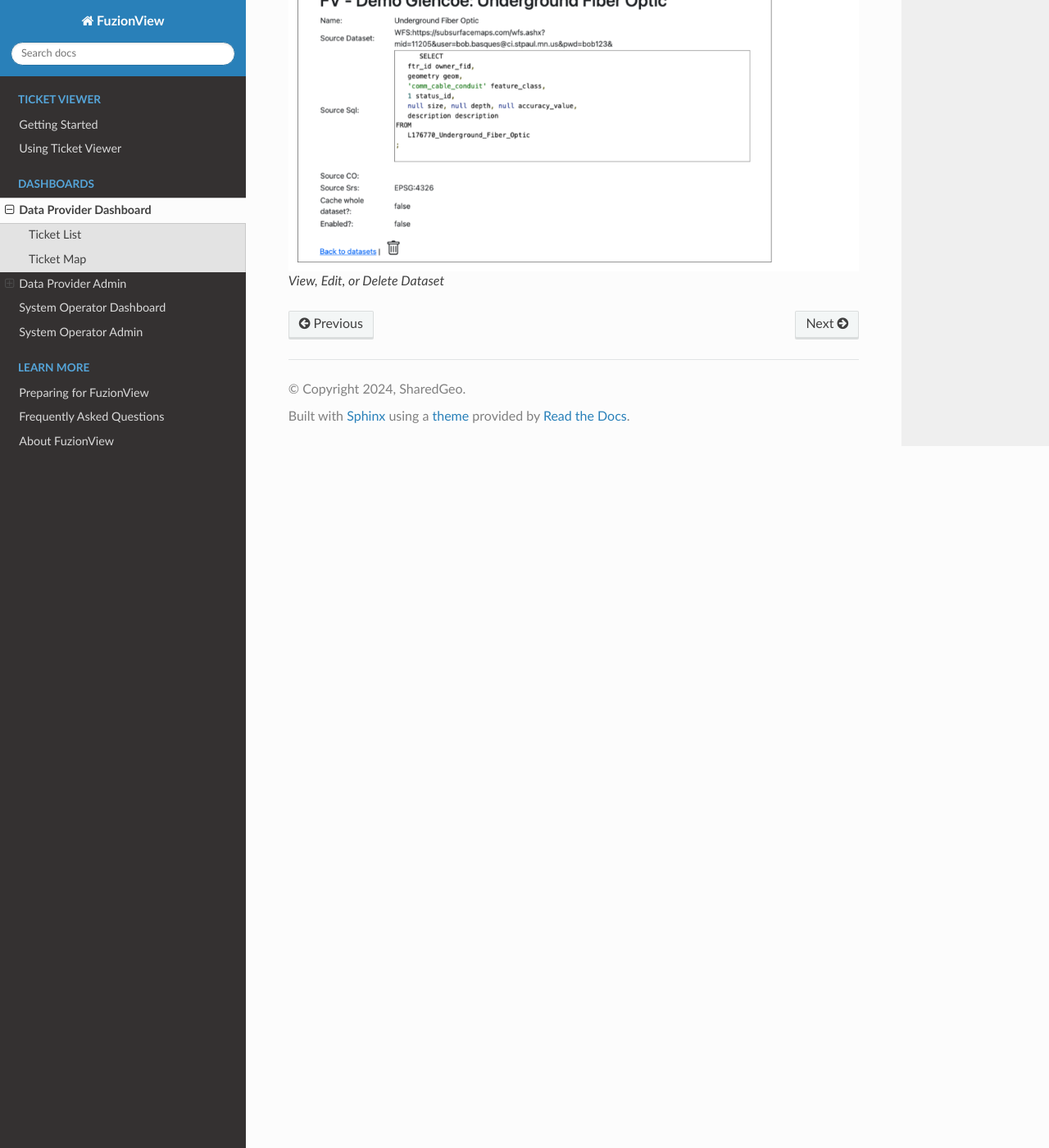
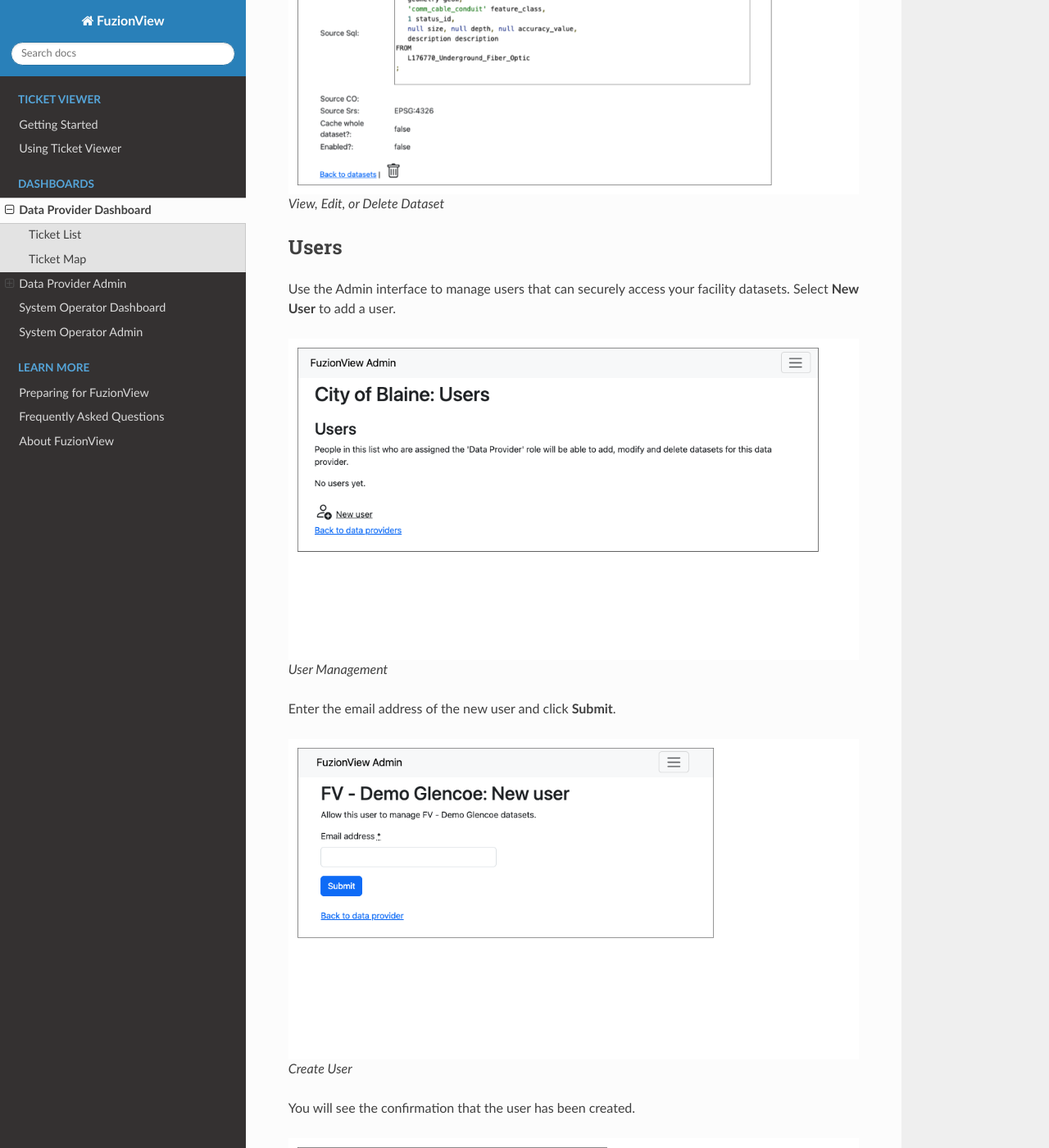
Before and after one commit to FuzionView/FV-Docs, a Sphinx documentation site: the page built from source/DataProvider.rst, in a window 1280 px wide and 1400 px high, scrolled down 2239 px. Shown: the whole window at 82% size. Built offline with Sphinx 7.4.7 and the Read the Docs theme 2.0.0, drawn with Linux system fonts in a browser that asks for light colours; some of the changed text lies outside the part shown.

Commit message:
Lots of new images and renaming

```diff
--- a/source/DataProvider.rst
+++ b/source/DataProvider.rst
@@ -47,3 +47,39 @@
    :class: with-border
 
    *View, Edit, or Delete Dataset*
+
+Users
+------
+
+Use the Admin interface to manage users that can securely access your facility datasets.
+Select **New User** to add a user.
+
+.. figure:: /_static/DPAdmin2_Users1.png
+   :alt: User Management
+   :class: with-border
+
+   *User Management*
+
+Enter the email address of the new user and click **Submit**.
+
+.. figure:: /_static/DPAdmin2_Users2.png
+   :alt: Create User
+   :class: with-border
+
+   *Create User*
+
+You will see the confirmation that the user has been created.
+
+.. figure:: /_static/DPAdmin2_Users3.png
+   :alt: User Created
+   :class: with-border
+
+   *User Created*
+
+To manage existing users, select the icon next to the user you want to View, Edit, or Delete.
+
+.. figure:: /_static/DPAdmin2_Users4.png
+   :alt: Create New User
+   :class: with-border
+
+   *View, Edit, or Delete Dataset*
--- a/source/SystemOperator.rst
+++ b/source/SystemOperator.rst
@@ -6,7 +6,7 @@
 
 Displays a list of all the tickets managed by the System Operator.
 
-.. figure:: /_static/DPDashboard1.png
+.. figure:: /_static/SODashboard1_TicketList1.png
    :alt: The Ticket List
    :class: with-border
 
@@ -17,7 +17,7 @@
 
 Displays a map of all the tickets managed by the System Operator.
 
-.. figure:: /_static/DPDashboard2.png
+.. figure:: /_static/SODashboard2_TicketMap1.png
    :alt: The FuzionView System Operator Dashboard
    :class: with-border
 
@@ -34,7 +34,7 @@
 The System Operator Dashboard is the Operational Interface for the System Operator.
 The Dashboard displays a list of all the Data Providers managed by the System Operator.
 
-.. figure:: /_static/SODashboard1.png
+.. figure:: /_static/SOAdmin1_DataProvider1.png
    :alt: The FuzionView System Operator Dashboard
    :class: with-border
 
```
Also changed, not shown: other parts of source/DataProvider.rst (+2 -2 lines), source/_static/DPAdmin2_Users.png (deleted), source/_static/DPAdmin2_Users1.png (added), source/_static/DPAdmin2_Users2.png (added), source/_static/DPAdmin2_Users3.png (added), source/_static/DPAdmin2_Users4.png (added), source/_static/DPDashboard1.png (deleted), source/_static/DPDashboard1_TicketList1.png (added), source/_static/DPDashboard2_TicketMap2.png (renamed from source/_static/DPDashboard2.png), source/_static/SOAdmin1_DataProviders1.png (renamed from source/_static/SODashboard1.png), source/_static/SOAdmin1_NewDP1.png (renamed from source/_static/SOAdmin1_NewDP.png), source/_static/SODashboard1_TicketList1.png (added), source/_static/SODashboard2_TicketMap2.png (added).
